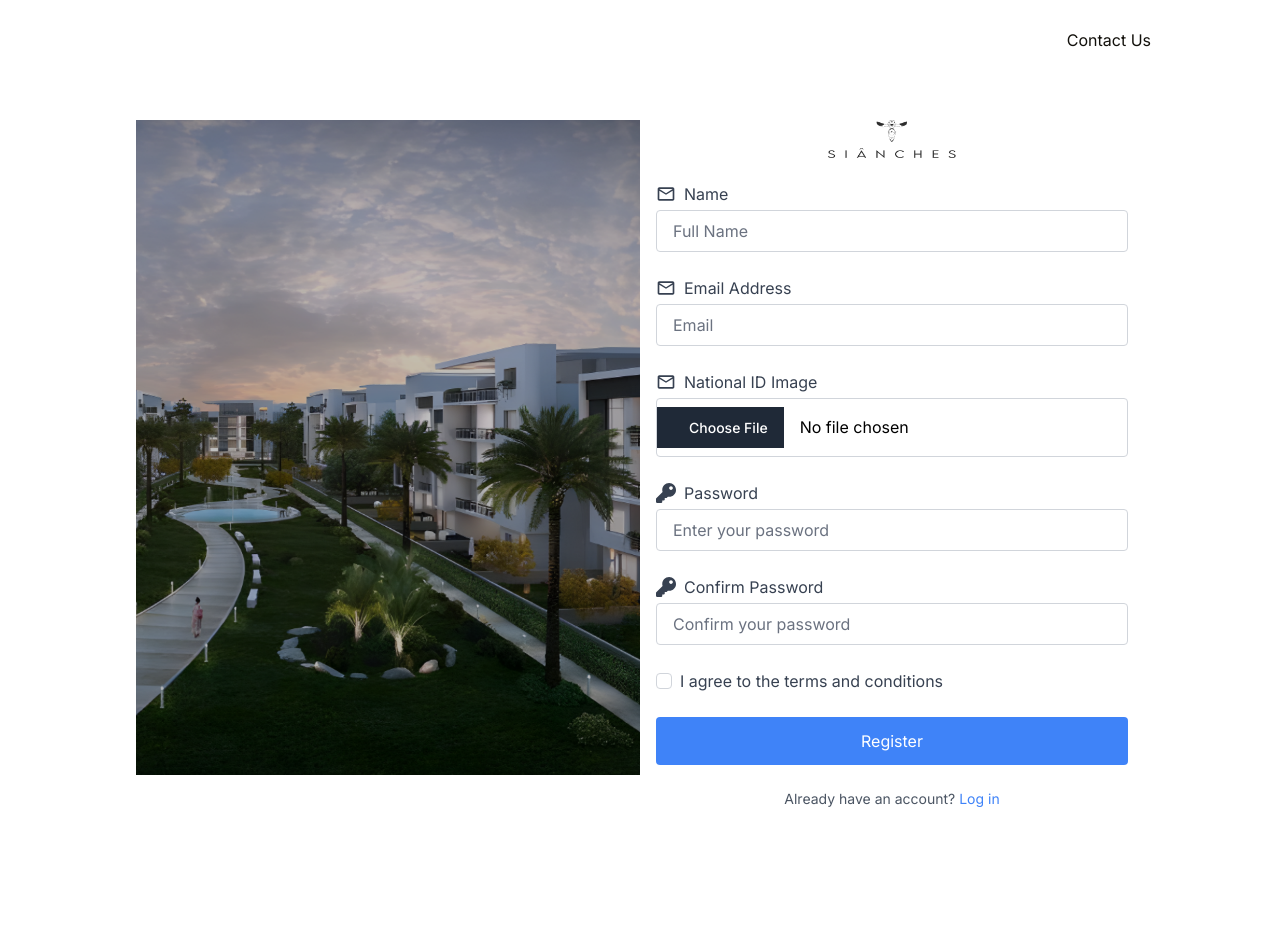
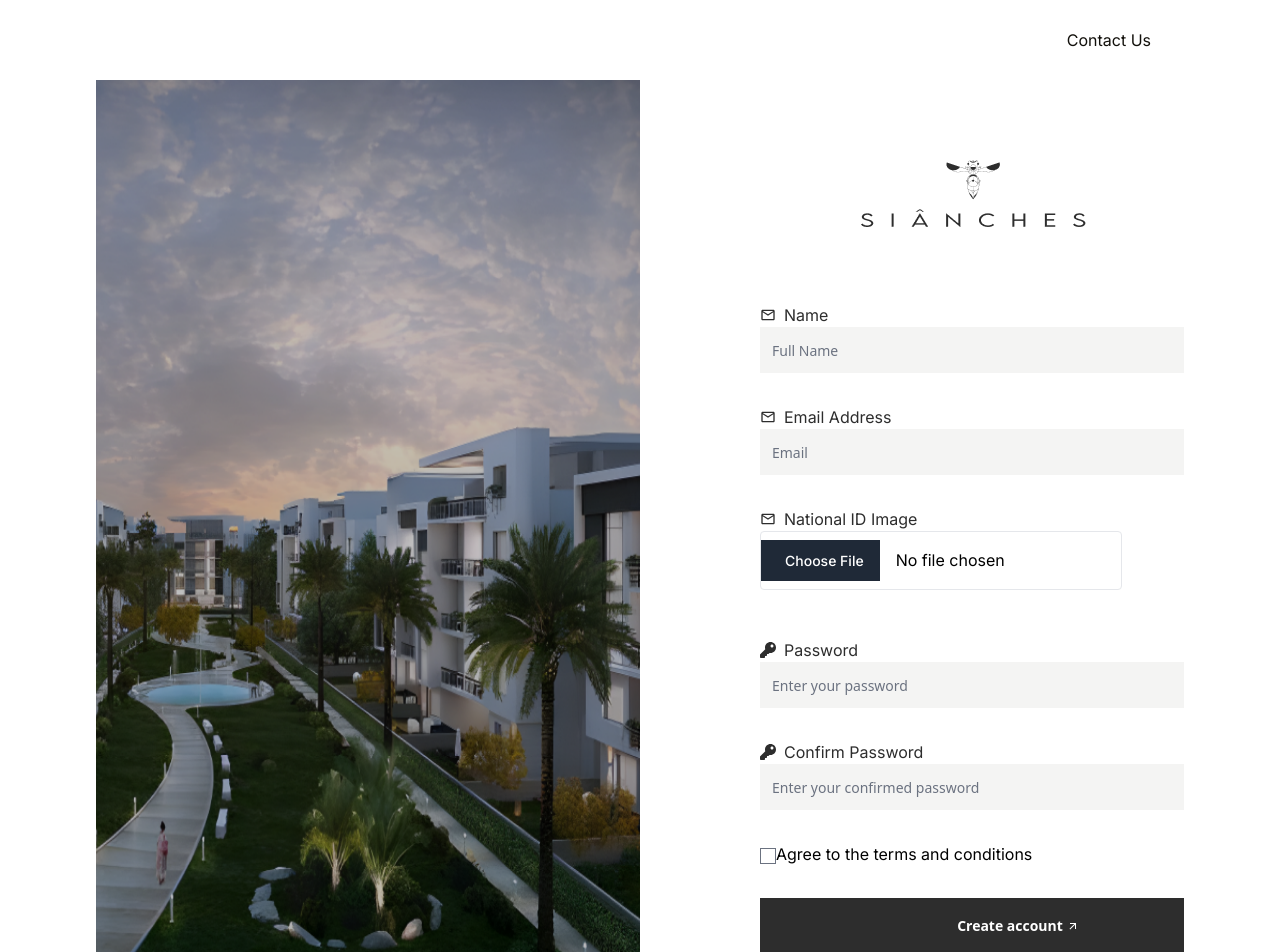
Before and after one commit to hishamrehab/Task, a Next.js app: page /register in a window 1280 px wide. Shown: the top 952 px of the page. Before the commit the page ends 849 px from the top, so only its background shows below. Built offline with nearby package versions, Linux system fonts and the light colour scheme.

Commit message:
Finsh register pgae

```diff
--- a/src/app/(auth)/register/page.jsx
+++ b/src/app/(auth)/register/page.jsx
@@ -1,12 +1,17 @@
 "use client";
-import React, { useState } from "react";
+import React, { useState, FormEvent } from "react";
 import { useRouter } from "next/navigation";
 import cityCommercial from "../../../../public/images/Frame 1171277301.png";
+
 import Frame from "../../../../public/images/Frame 1000001535.png";
+
 import Image from "next/image";
 import { MdMailOutline } from "react-icons/md";
 import { FaKey } from "react-icons/fa";
+import { MdArrowOutward } from "react-icons/md";
 import Link from "next/link";
+
+
 
 const Register = () => {
   const [fullName, setFullName] = useState("");
@@ -14,7 +19,7 @@ const Register = () => {
   const [password, setPassword] = useState("");
   const [confirmPassword, setConfirmPassword] = useState("");
   const [nationalImage, setNationalImage] = useState(null);
-  const [agreeTerms, setAgreeTerms] = useState(false);
+  const [agreeTerms, setAgreeTerms] = useState(0);
   const [error, setError] = useState("");
   const router = useRouter();
 
@@ -38,6 +43,7 @@ const Register = () => {
       const response = await fetch("https://sunchase.backend.aait-d.com/api/register", {
         method: "POST",
         body: formData,
+        // credentials: "include",
       });
 
       const data = await response.json();
@@ -48,25 +54,39 @@ const Register = () => {
         setError(data.message || "Registration failed");
       }
     } catch (error) {
+
       console.log(error);
     }
   };
 
+
+
   return (
-    <div className="container mx-auto flex flex-col md:flex-row items-center md:items-start p-4 md:p-10">
-      <div className="w-full md:w-1/2">
-        <Image src={cityCommercial} alt="City Commercial" className="w-full h-auto" />
-      </div>
+    <div className="container flex overflow-hidden">
+      <Image
+        src={cityCommercial}
+        width={756}
+        height={100}
+        alt=""
+        className="w-2/4"
+      />
 
-      <div className="w-full md:w-1/2 mt-10 md:mt-0 px-4">
-        <div className="flex justify-center mb-6">
-          <Image src={Frame} alt="Frame Logo" className="w-32 h-auto" />
-        </div>
+      <div className="pt-20 px-md">
+        <Image
+          src={Frame}
+          width={225}
+          height={67}
+          alt=""
+          className="mb-marginFrame ml-Ml101"
+        />
 
-        <form onSubmit={handleSubmit} className="space-y-6">
-          <div>
-            <label htmlFor="name" className="flex items-center gap-2 text-gray-700">
-              <MdMailOutline className="text-xl" />
+        <form onSubmit={handleSubmit}>
+          <div className="mb-8">
+            <label
+              htmlFor="name"
+              className="flex items-center gap-2 text-base font-normal text-primary"
+            >
+              <MdMailOutline />
               Name
             </label>
             <input
@@ -76,13 +96,16 @@ const Register = () => {
               value={fullName}
               onChange={(e) => setFullName(e.target.value)}
               required
-              className="w-full px-4 py-2 mt-1 border border-gray-300 rounded focus:outline-none focus:ring-2 focus:ring-blue-500"
+              className="border-0 w-w516 h-h46 pr-p20 py-p23 font-sans text-sm font-normal leading-lh18 bg-loginInputBgCol text-loginInputCol outline-none"
             />
           </div>
 
-          <div>
-            <label htmlFor="email" className="flex items-center gap-2 text-gray-700">
-              <MdMailOutline className="text-xl" />
+          <div className="mb-8">
+            <label
+              htmlFor="email"
+              className="flex items-center gap-2 text-base font-normal text-primary"
+            >
+              <MdMailOutline />
               Email Address
             </label>
             <input
@@ -92,87 +115,110 @@ const Register = () => {
               value={email}
               onChange={(e) => setEmail(e.target.value)}
               required
-              className="w-full px-4 py-2 mt-1 border border-gray-300 rounded focus:outline-none focus:ring-2 focus:ring-blue-500"
+              className="border-0 w-w516 h-h46 pr-p20 py-p23 font-sans text-sm font-normal leading-lh18 bg-loginInputBgCol text-loginInputCol outline-none"
             />
           </div>
 
-          <div>
-            <label htmlFor="file" className="flex items-center gap-2 text-gray-700">
-              <MdMailOutline className="text-xl" />
+
+          <div className="mb-8">
+            <label
+              htmlFor="file"
+              className="flex items-center gap-2 text-base font-normal text-primary"
+            >
+              <MdMailOutline />
               National ID Image
             </label>
+
             <input
               type="file"
               accept="image/*"
               onChange={(e) => setNationalImage(e.target.files[0])}
               required
-              className="w-full px-4 py-2 mt-1 border border-gray-300 rounded"
+              className="mb-4 p-2 border rounded "
             />
           </div>
 
-          <div>
-            <label htmlFor="password" className="flex items-center gap-2 text-gray-700">
-              <FaKey className="text-xl" />
+
+
+
+          <div className="mb-8">
+            <label
+              htmlFor="password"
+              className="flex items-center gap-2 text-base font-normal text-primary"
+            >
+              <FaKey />
               Password
             </label>
             <input
+              className="border-0 w-w516 h-h46 pr-p20 py-p23 font-sans text-sm font-normal leading-lh18 bg-loginInputBgCol text-loginInputCol outline-none"
               type="password"
               id="password"
               placeholder="Enter your password"
               value={password}
               onChange={(e) => setPassword(e.target.value)}
               required
-              className="w-full px-4 py-2 mt-1 border border-gray-300 rounded focus:outline-none focus:ring-2 focus:ring-blue-500"
             />
           </div>
 
-          <div>
-            <label htmlFor="confirm-password" className="flex items-center gap-2 text-gray-700">
-              <FaKey className="text-xl" />
+
+          <div className="mb-8">
+            <label
+              htmlFor="confirmPassword"
+              className="flex items-center gap-2 text-base font-normal text-primary"
+            >
+              <FaKey />
               Confirm Password
             </label>
             <input
+              className="border-0 w-w516 h-h46 pr-p20 py-p23 font-sans text-sm font-normal leading-lh18 bg-loginInputBgCol text-loginInputCol outline-none"
               type="password"
-              id="confirm-password"
-              placeholder="Confirm your password"
+              id="confirmPassword"
+              placeholder="Enter your confirmed password"
               value={confirmPassword}
               onChange={(e) => setConfirmPassword(e.target.value)}
               required
-              className="w-full px-4 py-2 mt-1 border border-gray-300 rounded focus:outline-none focus:ring-2 focus:ring-blue-500"
             />
           </div>
 
-          <div className="flex items-center gap-2">
-            <input
-              type="checkbox"
-              id="agree-terms"
-              checked={agreeTerms}
-              onChange={() => setAgreeTerms(!agreeTerms)}
-              className="rounded border-gray-300 text-blue-500 focus:ring-blue-500"
-            />
-            <label htmlFor="agree-terms" className="text-gray-700">
-              I agree to the terms and conditions
+          <div className="mb-8">
+            <label>
+              <input
+                type="checkbox"
+                checked={agreeTerms}
+                onChange={(e) => setAgreeTerms(e.target.checked ? 1 : 0)}
+                required
+              />
+              Agree to the terms and conditions
             </label>
           </div>
 
-          {error && <p className="text-red-500">{error}</p>}
+          {error && <div className="text-red-500 mb-4">{error}</div>}
 
           <button
             type="submit"
-            className="w-full py-3 mt-4 text-white bg-blue-500 rounded hover:bg-blue-600 focus:outline-none focus:ring-2 focus:ring-blue-500"
+            className="w-full h-14 flex items-center justify-center flex-row gap-1 bg-primary mb-16"
           >
-            Register
+            <span className="font-sans font-bold text-sm text-secondary lh21">
+              Create account
+            </span>
+            <MdArrowOutward className="text-secondary h-3 w-3" />
           </button>
 
-          <p className="mt-4 text-sm text-center text-gray-600">
-            Already have an account?{" "}
-            <Link href="/login" className="text-blue-500 hover:underline">
-              Log in
+          <div className="text-center pb-14">
+            <span className="font-sans font-normal text-base lh21 text-loginD">
+              Have an account?
+            </span>
+            <Link
+              href="login"
+              className="font-sans font-bold text-base lh21 text-primary"
+            >
+              Login
             </Link>
-          </p>
+          </div>
         </form>
       </div>
     </div>
+
   );
 };
 
```
